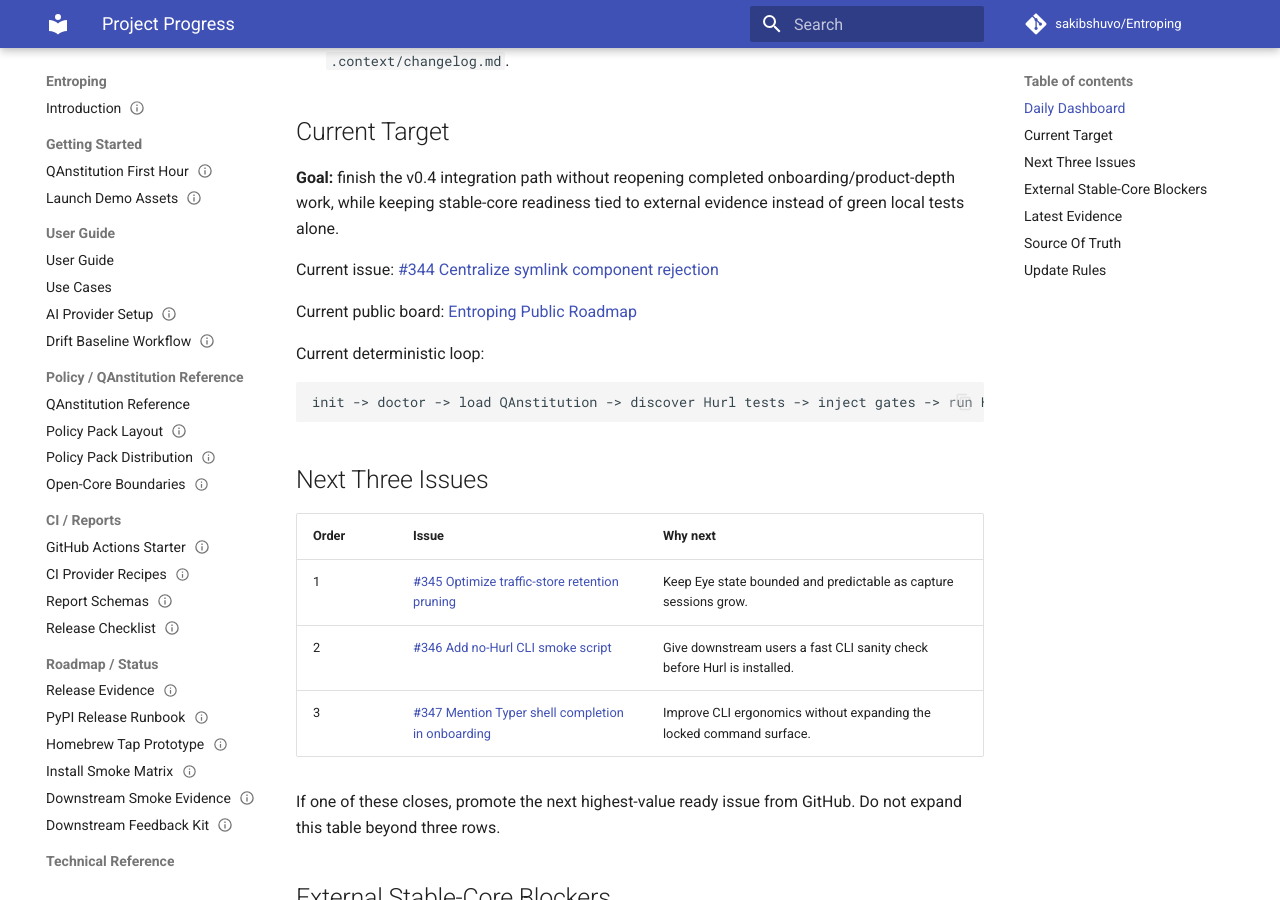
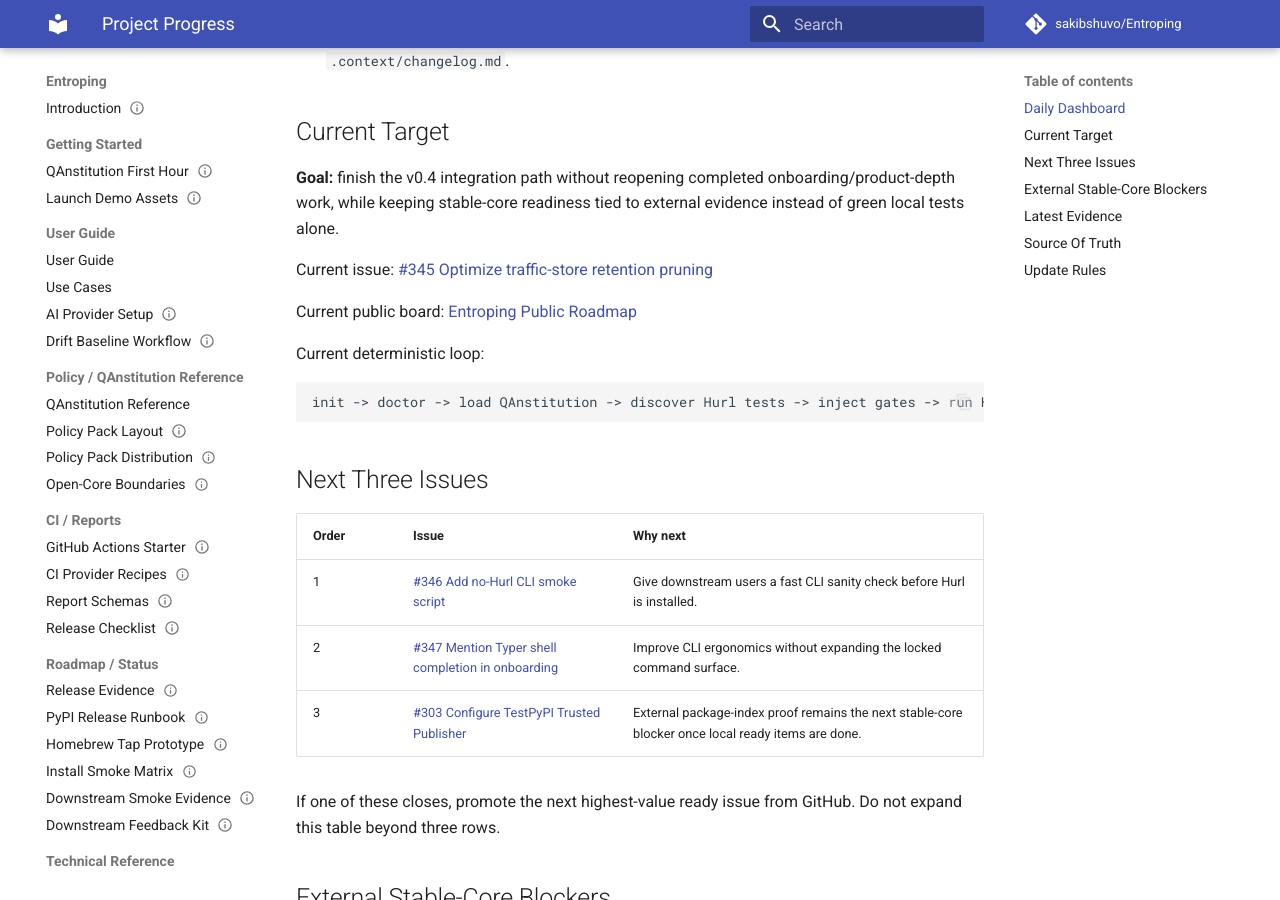
Before and after one commit to sakibshuvo/Entroping, an MkDocs documentation site: the page built from docs/meta/PROJECT_PROGRESS.md, in a window 1280 px wide and 900 px high, scrolled down 485 px. Built offline with MkDocs 1.6.1 and Material for MkDocs 9.7.7, drawn with Linux system fonts in a browser that asks for light colours; comment, search, counter and statistics services are not loaded; some of the changed text lies outside the part shown.

Commit message:
perf(eye): prune traffic retention with SQL delete

```diff
--- a/docs/meta/PROJECT_PROGRESS.md
+++ b/docs/meta/PROJECT_PROGRESS.md
@@ -31,7 +31,7 @@
 onboarding/product-depth work, while keeping stable-core readiness tied to
 external evidence instead of green local tests alone.
 
-Current issue: [#344 Centralize symlink component rejection](https://github.com/sakibshuvo/Entroping/issues/344)
+Current issue: [#345 Optimize traffic-store retention pruning](https://github.com/sakibshuvo/Entroping/issues/345)
 
 Current public board: [Entroping Public Roadmap](https://github.com/users/sakibshuvo/projects/1)
 
@@ -45,9 +45,9 @@
 
 | Order | Issue | Why next |
 | --- | --- | --- |
-| 1 | [#345 Optimize traffic-store retention pruning](https://github.com/sakibshuvo/Entroping/issues/345) | Keep Eye state bounded and predictable as capture sessions grow. |
-| 2 | [#346 Add no-Hurl CLI smoke script](https://github.com/sakibshuvo/Entroping/issues/346) | Give downstream users a fast CLI sanity check before Hurl is installed. |
-| 3 | [#347 Mention Typer shell completion in onboarding](https://github.com/sakibshuvo/Entroping/issues/347) | Improve CLI ergonomics without expanding the locked command surface. |
+| 1 | [#346 Add no-Hurl CLI smoke script](https://github.com/sakibshuvo/Entroping/issues/346) | Give downstream users a fast CLI sanity check before Hurl is installed. |
+| 2 | [#347 Mention Typer shell completion in onboarding](https://github.com/sakibshuvo/Entroping/issues/347) | Improve CLI ergonomics without expanding the locked command surface. |
+| 3 | [#303 Configure TestPyPI Trusted Publisher](https://github.com/sakibshuvo/Entroping/issues/303) | External package-index proof remains the next stable-core blocker once local ready items are done. |
 
 If one of these closes, promote the next highest-value ready issue from GitHub.
 Do not expand this table beyond three rows.
@@ -84,6 +84,7 @@
 | [Practical watch TLS and proxy limits](https://github.com/sakibshuvo/Entroping/issues/350) | Done | User docs now set expectations for mitmproxy CA setup, corporate VPN/proxy conflicts, certificate pinning, proxy bypass, session headers, and capture authorization. |
 | [OWASP API Top 10 starter policy pack](https://github.com/sakibshuvo/Entroping/issues/351) | Done | A local OWASP API Security Top 10-inspired starter pack now proves the policy-pack path without claiming endorsement, certification, or complete compliance. |
 | [Shared symlink component path-safety helper](https://github.com/sakibshuvo/Entroping/issues/344) | Done | Common symlink component traversal is centralized while config imports now reject symlinked local imports and adapters keep domain-specific errors. |
+| [Traffic-store retention SQL pruning](https://github.com/sakibshuvo/Entroping/issues/345) | Done | Local Eye state now deletes stale traffic rows with a SQL-level delete while keeping newest-event retention and insertion-order reads. |
 | [Read-only Studio applied-gate drilldowns](https://github.com/sakibshuvo/Entroping/issues/192) | Done | Studio links latest-run report rule IDs to QAnstitution gate definitions. |
 | Read-only Studio traffic session browser | Done | The read-only traffic session browser uses redacted SQLModel-backed state, target/dependency grouping, and safe redaction categories and counts. It does not start `watch` and does not expose raw URLs with query values, headers, bodies, cookies, tokens, or secrets. |
 
```
Also changed, not shown: .context/changelog.md (+3 -0 lines), .context/plan.md (+3 -0 lines), 2 other files.
